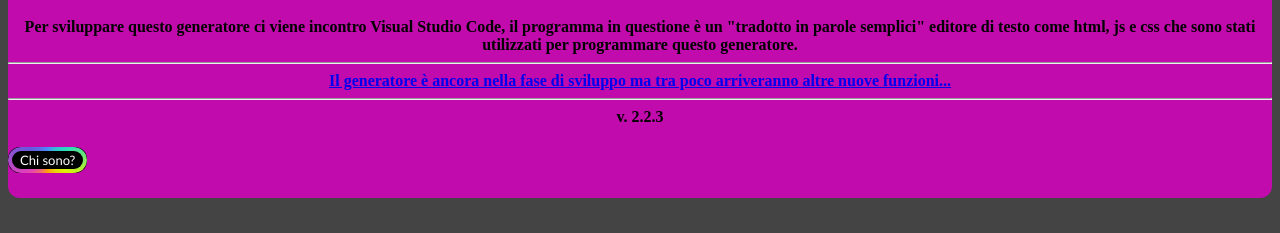
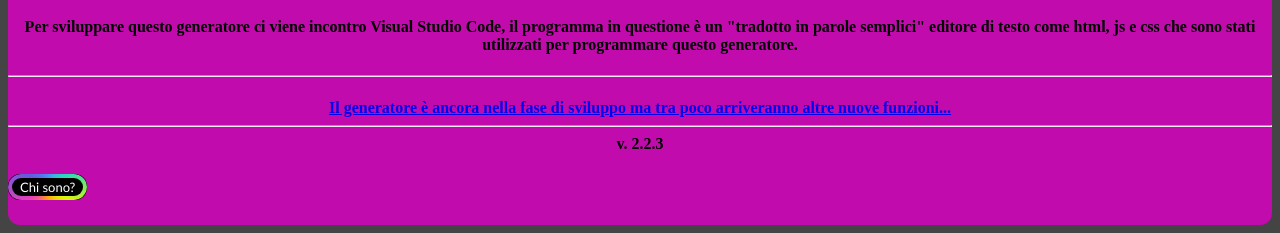
Before and after one commit to EpLeBoY/randomNum, a plain HTML site: page index.html in a window 1280 px wide. Shown: the part 675-908 px from the top of the page. Before the commit the page ends 881 px from the top, so only its background shows below. Drawn offline with Linux system fonts and the light colour scheme.

Commit message:
Update index.html

```diff
--- a/index.html
+++ b/index.html
@@ -35,9 +35,10 @@
         </div>
         <div id="description">
             <h1>Come è stato creato?</h1>
-            <h4>Per sviluppare questo generatore ci viene incontro Visual Studio Code, il programma in questione è un "tradotto in parole semplici" editore di testo come html, js e css che sono stati utilizzati per programmare questo generatore.
+            <h4>Per sviluppare questo generatore ci viene incontro Visual Studio Code, il programma in questione è un "tradotto in parole semplici" editore di testo come html, js e css che sono stati utilizzati per programmare questo generatore.</h4>
 
             <hr>
+            <h4>
             <a href="https://epleboy.github.io/Countdown-270223/"> Il generatore è ancora nella fase di sviluppo ma tra poco arriveranno altre nuove funzioni...</a>
                 <hr>
                 v. 2.2.3
```
